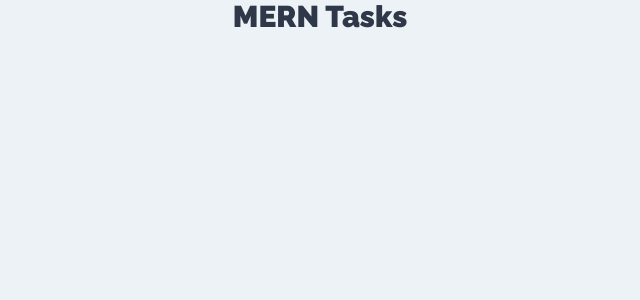
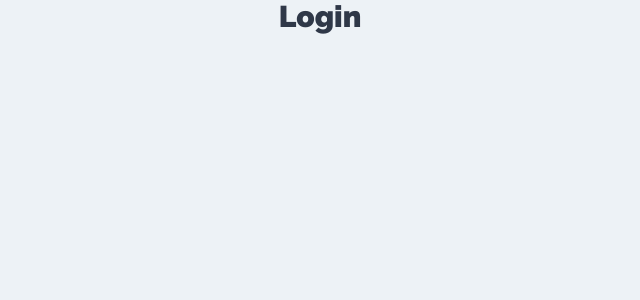
Before and after one commit to iath-dev/MERNTasks, a React (Create React App) app: page / in a window 1280 px wide. Shown: the top 300 px of the page, without its empty margins (320-960 px from the left). Built offline with nearby package versions, Linux system fonts and the light colour scheme.

Commit message:
188. Creando los componentes y routing

```diff
--- a/src/App.js
+++ b/src/App.js
@@ -1,8 +1,16 @@
 import React from 'react';
+import { BrowserRouter, Switch, Route } from 'react-router-dom';
+import { AuthPage, RegisterPage, ProjectsPage } from './layouts';
 
 function App() {
   return (
-    <h1>MERN Tasks</h1>
+    <BrowserRouter>
+      <Switch>
+        <Route path="/" component={AuthPage} exact />
+        <Route path="/register" component={RegisterPage} />
+        <Route path="/projects" component={ProjectsPage} />
+      </Switch>
+    </BrowserRouter>
   );
 }
 
--- a/src/layouts/auth/index.jsx
+++ b/src/layouts/auth/index.jsx
@@ -1 +1,8 @@
 /** */
+import React from 'react';
+
+const AuthPage = () => {
+    return ( <h1>Login</h1> );
+}
+
+export default AuthPage;
--- a/src/layouts/index.jsx
+++ b/src/layouts/index.jsx
@@ -1 +1,4 @@
 /** */
+export { default as AuthPage } from './auth';
+export { default as RegisterPage } from './register';
+export { default as ProjectsPage } from './projects';
--- /dev/null
+++ b/src/layouts/register/index.jsx
@@ -0,0 +1,7 @@
+import React from 'react';
+
+const RegisterPage = () => {
+    return ( <h1>Registro</h1> );
+}
+
+export default RegisterPage;
```
Also changed, not shown: src/layouts/projects/index.jsx (renamed from src/containers/projects/index.jsx), 1 other file (tests, documents, lock files or other folders).
